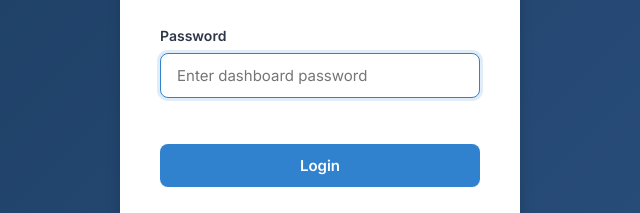
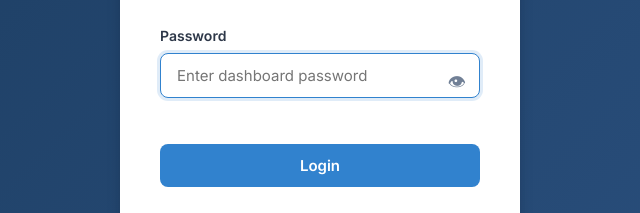
Before and after one commit to kingusa1/bbmgroup-onboarding, a website: page public/dashboard.html in a window 1280 px wide. Shown: the part 371-584 px from the top of the page, 320-960 px from the left. Drawn offline with Linux system fonts and the light colour scheme.

Commit message:
Add show/hide password toggle on dashboard login
Co-Authored-By: Claude Opus 4.6 <noreply@anthropic.com>

```diff
--- a/public/dashboard.html
+++ b/public/dashboard.html
@@ -523,7 +523,10 @@
             <p class="login-subtitle">Admin Dashboard Login</p>
             <form onsubmit="handleLogin(event)">
                 <label for="loginPassword">Password</label>
-                <input type="password" id="loginPassword" placeholder="Enter dashboard password" autofocus>
+                <div style="position:relative">
+                    <input type="password" id="loginPassword" placeholder="Enter dashboard password" autofocus style="padding-right:44px">
+                    <button type="button" onclick="togglePassword()" id="togglePwBtn" style="position:absolute;right:8px;top:50%;transform:translateY(-50%);background:none;border:none;cursor:pointer;font-size:18px;color:var(--text-light);padding:4px 6px;" title="Show password">&#128065;</button>
+                </div>
                 <div class="login-error-msg" id="loginError"></div>
                 <button type="submit" class="login-btn" id="loginBtn">Login</button>
             </form>
@@ -628,6 +631,21 @@
         // Check if already logged in
         if (authToken) {
             showDashboard();
+        }
+
+        // ---- TOGGLE PASSWORD VISIBILITY ----
+        function togglePassword() {
+            const pw = document.getElementById('loginPassword');
+            const btn = document.getElementById('togglePwBtn');
+            if (pw.type === 'password') {
+                pw.type = 'text';
+                btn.innerHTML = '&#128064;';
+                btn.title = 'Hide password';
+            } else {
+                pw.type = 'password';
+                btn.innerHTML = '&#128065;';
+                btn.title = 'Show password';
+            }
         }
 
         // ---- LOGIN ----
```
